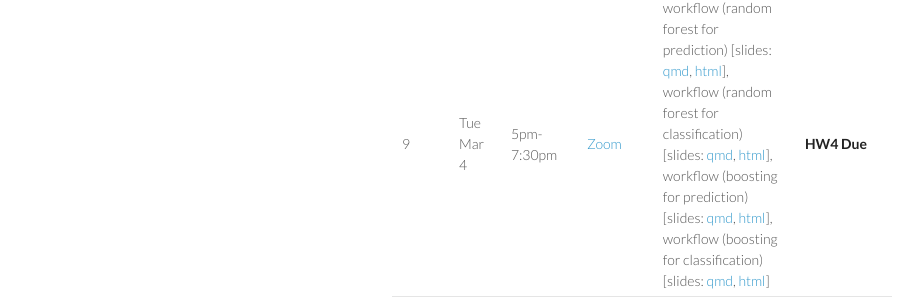
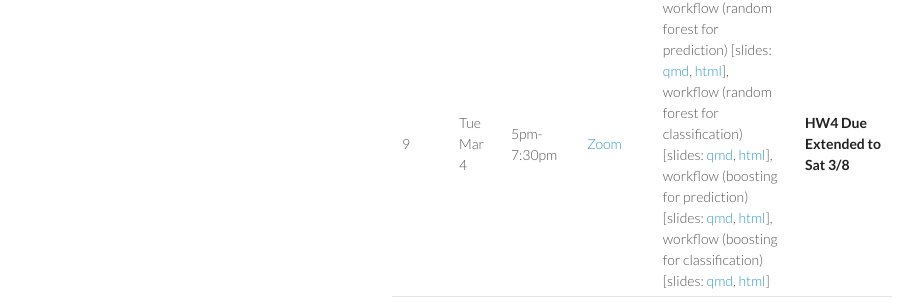
Before and after one commit to ucla-biostat-212a/2025winter, a Jekyll site: the page built from schedule/schedule.md, in a window 1280 px wide. Shown: the part 1276-1581 px from the top of the page, without its empty margins (178-1101 px from the left). Built offline with Jekyll 4.4.1, drawn with Linux system fonts in a browser that asks for light colours.

Commit message:
extended hw4 due date

```diff
--- a/schedule/schedule.md
+++ b/schedule/schedule.md
@@ -20,7 +20,7 @@ subtitle: Statistical Learning A
 |      | Sun Feb 9  | 8:30am-11:50pm | CHS 33-105                                                | model selection and regularization (ISL 6) \[slides: [qmd](https://raw.githubusercontent.com/ucla-biostat-212a/2025winter/master/slides/06-modelselection/modelselection.qmd), [html](../slides/06-modelselection/modelselection.html)\], workflow (lasso) \[slides: [qmd](https://raw.githubusercontent.com/ucla-biostat-212a/2025winter/master/slides/06-modelselection/workflow_lasso.qmd), [html](../slides/06-modelselection/workflow_lasso.html)\]                                                                                                                                                                                                                                                                                                                                                                                                                                                         |                                                                                                                                                                                                                                                                                |
 | 7    | Tue Feb 18 | 5pm-7:30pm     | [Zoom](https://ucla.zoom.us/j/95442296743)                | additive model (ISL 7) \[slides: [qmd](https://raw.githubusercontent.com/ucla-biostat-212a/2025winter/master/slides/07-nonlinear/nonlinear.qmd), [html](../slides/07-nonlinear/nonlinear.html)\], workflow (adding nonlinear features to predictive modeling) \[slides: [qmd](https://raw.githubusercontent.com/ucla-biostat-212a/2025winter/master/slides/07-nonlinear/workflow_bs.qmd), [html](../slides/07-nonlinear/workflow_bs.html)\]                                                                                                                                                                                                                                                                                                                                                                                                                                                                      | **HW3 Due**                                                                                                                                                                                                                                                                    |
 | 8    | Tue Feb 25 | 5pm-7:30pm     | [Zoom](https://ucla.zoom.us/j/95442296743)                | tree-based and ensemble methods (ISL 8) \[slides: [qmd](https://raw.githubusercontent.com/ucla-biostat-212a/2025winter/master/slides/08-tree/tree.qmd), [html](../slides/08-tree/tree.html)\], workflow (pruning a regression tree) \[slides: [qmd](https://raw.githubusercontent.com/ucla-biostat-212a/2025winter/master/slides/08-tree/workflow_regtree.qmd), [html](../slides/08-tree/workflow_regtree.html)\], workflow (pruning a classification tree) \[slides: [qmd](https://raw.githubusercontent.com/ucla-biostat-212a/2025winter/master/slides/08-tree/workflow_classtree.qmd), [html](../slides/08-tree/workflow_classtree.html)\]                                                                                                                                                                                                                                                                    | HW4 \[[qmd](https://raw.githubusercontent.com/ucla-biostat-212a/2025winter/master/hw/hw4/hw4.qmd),  [html](../hw/hw4/hw4.html)\]                                                                                                                                               |
-| 9    | Tue Mar 4  | 5pm-7:30pm     | [Zoom](https://ucla.zoom.us/j/95442296743)                | workflow (random forest for prediction) \[slides: [qmd](https://raw.githubusercontent.com/ucla-biostat-212a/2025winter/master/slides/08-tree/workflow_rf_reg.qmd), [html](../slides/08-tree/workflow_rf_reg.html)\], workflow (random forest for classification) \[slides: [qmd](https://raw.githubusercontent.com/ucla-biostat-212a/2025winter/master/slides/08-tree/workflow_rf_class.qmd), [html](../slides/08-tree/workflow_rf_class.html)\], workflow (boosting for prediction) \[slides: [qmd](https://raw.githubusercontent.com/ucla-biostat-212a/2025winter/master/slides/08-tree/workflow_boosting_reg.qmd), [html](../slides/08-tree/workflow_boosting_reg.html)\], workflow (boosting for classification) \[slides: [qmd](https://raw.githubusercontent.com/ucla-biostat-212a/2025winter/master/slides/08-tree/workflow_boosting_class.qmd), [html](../slides/08-tree/workflow_boosting_class.html)\] | **HW4 Due**                                                                                                                                                                                                                                                                    |
+| 9    | Tue Mar 4  | 5pm-7:30pm     | [Zoom](https://ucla.zoom.us/j/95442296743)                | workflow (random forest for prediction) \[slides: [qmd](https://raw.githubusercontent.com/ucla-biostat-212a/2025winter/master/slides/08-tree/workflow_rf_reg.qmd), [html](../slides/08-tree/workflow_rf_reg.html)\], workflow (random forest for classification) \[slides: [qmd](https://raw.githubusercontent.com/ucla-biostat-212a/2025winter/master/slides/08-tree/workflow_rf_class.qmd), [html](../slides/08-tree/workflow_rf_class.html)\], workflow (boosting for prediction) \[slides: [qmd](https://raw.githubusercontent.com/ucla-biostat-212a/2025winter/master/slides/08-tree/workflow_boosting_reg.qmd), [html](../slides/08-tree/workflow_boosting_reg.html)\], workflow (boosting for classification) \[slides: [qmd](https://raw.githubusercontent.com/ucla-biostat-212a/2025winter/master/slides/08-tree/workflow_boosting_class.qmd), [html](../slides/08-tree/workflow_boosting_class.html)\] | **HW4 Due Extended to Sat 3/8**                                                                                                                                                                                                                                                                    |
 | 10   | Sat Mar 8  | 5pm-7:30pm     | CHS 73-105                                                | svm (ISL 9) \[slides: [qmd](https://raw.githubusercontent.com/ucla-biostat-212a/2025winter/master/slides/09-svm/svm.qmd), [html](../slides/09-svm/svm.html)\]                                                                                                                                                                                                                                                                                                                                                                                                                                                                                                                                                                                                                                                                                                                                                    | HW5 \[[qmd](https://raw.githubusercontent.com/ucla-biostat-212a/2025winter/master/hw/hw5/hw5.qmd), [html](../hw/hw5/hw5.html)\], HW6/Final project \[[qmd](https://raw.githubusercontent.com/ucla-biostat-212a/2025winter/master/hw/hw6/hw6.qmd), [html](../hw/hw6/hw6.html)\] |
 |      | Sun Mar 9  | 8:30am-11:50pm | CHS 73-105                                                | workflow (svm with rbf kernel) \[slides: [qmd](https://raw.githubusercontent.com/ucla-biostat-212a/2025winter/master/slides/09-svm/workflow_svmrbf_heart.qmd), [html](../slides/09-svm/workflow_svmrbf_heart.html)\], workflow (svm with polynomial kernel) \[slides: [qmd](https://raw.githubusercontent.com/ucla-biostat-212a/2025winter/master/slides/09-svm/workflow_svmpoly_heart.qmd), [html](../slides/09-svm/workflow_svmpoly_heart.html)\]                                                                                                                                                                                                                                                                                                                                                                                                                                                              | **HW5 Due**                                                                                                                                                                                                                                                                    |
 | 11   | Tue Mar 18 | 8:30am-11:50pm | [Zoom](https://ucla.zoom.us/j/95442296743)                | unsupervised learning (ISL 12) \[slides: [qmd](https://raw.githubusercontent.com/ucla-biostat-212a/2025winter/master/slides/10-unsupervised/unsupervised.qmd), [html](../slides/10-unsupervised/unsupervised.html)\], workflow (pca and umap) \[slides: [qmd](https://raw.githubusercontent.com/ucla-biostat-212a/2025winter/master/slides/10-unsupervised/workflow_pca.qmd), [html](../slides/10-unsupervised/workflow_pca.html)\]                                                                                                                                                                                                                                                                                                                                                                                                                                                                              | **Final Project Due 3/22**                                                                                                                                                                                                                                                     |
```
